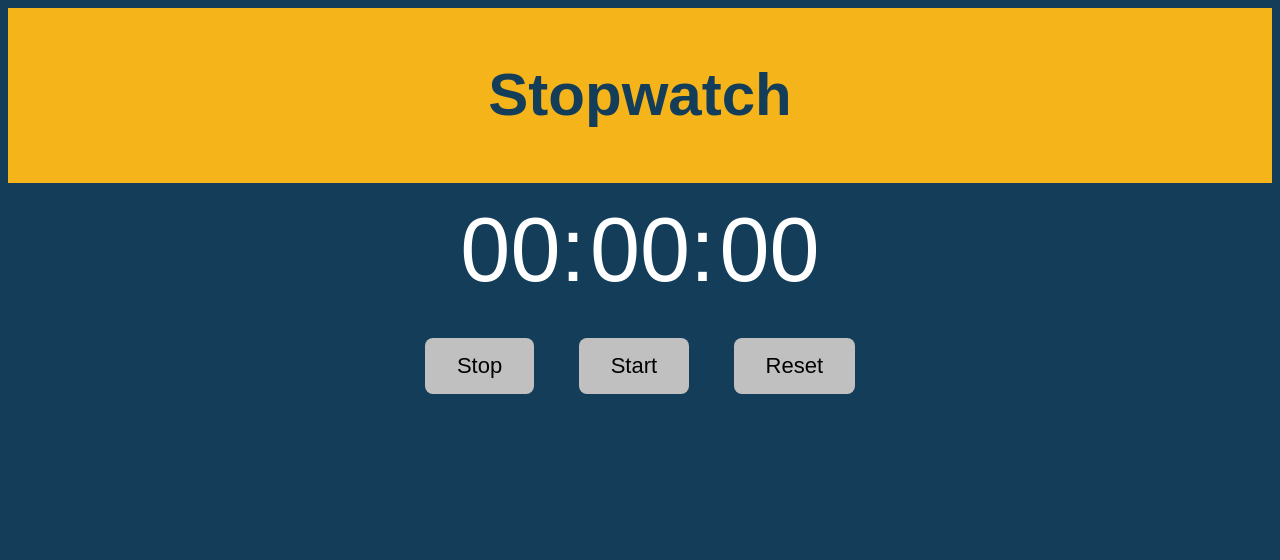
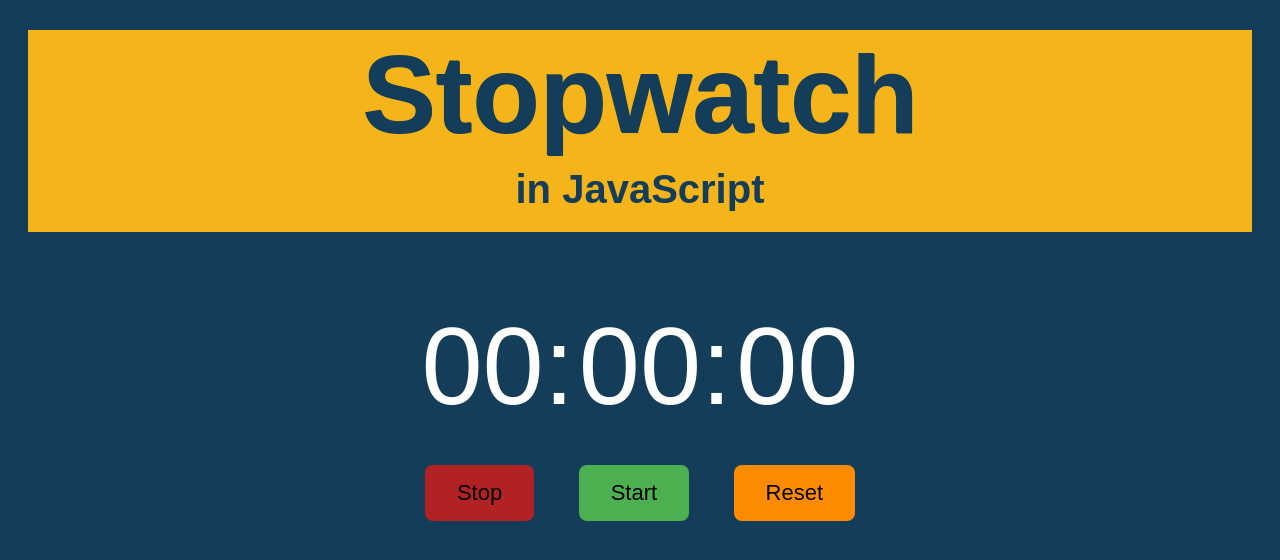
Before and after one commit to jwildermuth/stopwatch-in-js, a plain HTML site: page index.html in a window 1280 px wide. Drawn offline with Linux system fonts and the light colour scheme; a web font is replaced by a local one.

Commit message:
add some css spacing adjustments

```diff
--- a/index.html
+++ b/index.html
@@ -9,6 +9,7 @@
 <body>
   <header>
     <h1>Stopwatch</h1>
+    <h2>in JavaScript</h2>
   </header>
 
   <main>
--- a/stopwatch.js
+++ b/stopwatch.js
@@ -14,15 +14,25 @@ function clean(n, colon = false) {
 }
 
 function updateDisplay() {
+  if (s == 60) {
+    m++;
+    s = 0;
+  }
+
+  if (m == 60) {
+    h++;
+    m = 0;
+  }
+
   hours.innerHTML = clean(h, true);
   mins.innerHTML = clean(m, true);
   secs.innerHTML = clean(s);
   s++;
-  }
+}
 
 function resetTimer() {
   clearInterval(isRunning);
-  h, m, s = 0;
+  h = m = s = 0;
   hours.innerHTML = clean(h, true);
   mins.innerHTML = clean(m, true);
   secs.innerHTML = clean(s);
--- a/style.css
+++ b/style.css
@@ -9,22 +9,36 @@ body {
   text-align: center;
   background: var(--blue);
   font-family: 'Georama', sans-serif;
+  margin left: auto;
+  margin right: auto;
 }
 
 header {
   background: var(--orange);
-  padding: 40px;
+  padding-bottom: 20px;
   color: var(--blue);
-  line-height: 90%;
+  margin: 20px;
 
 }
 
 header h1 {
-  font-size: 60px;
+  font-size: 110px;
+  text-shadow: 1px 1px;
+  margin: 30px 0px 10px 0px;
 }
 
 header h2 {
-  font-size: 30px;
+  font-size: 40px;
+  margin: 10px 0px 0px 0px;
+}
+
+main {
+  margin: 70px;
+}
+
+span {
+  color: white;
+  font-size: 110px;
 }
 
 button {
@@ -41,27 +55,18 @@ button {
   transition-duration: 0.4s;
 }
 
-span {
-  color: white;
-  font-size: 90px;
+button:hover {
+  filter: brightness(150%);
 }
 
-#timer {
-  color: white;
-  font-size: 100px;
+#stop {
+  background-color: firebrick;
 }
 
-#stop:hover {
-  background-color: red;
-  color: white;
+#start {
+  background-color: #4CAF50;
 }
 
-#start:hover {
-  background-color: #4CAF50;
-  color: white;
+#reset {
+  background-color: darkorange;
 }
-
-#reset:hover {
-  background-color: darkorange;
-  color: white;
-}
```
